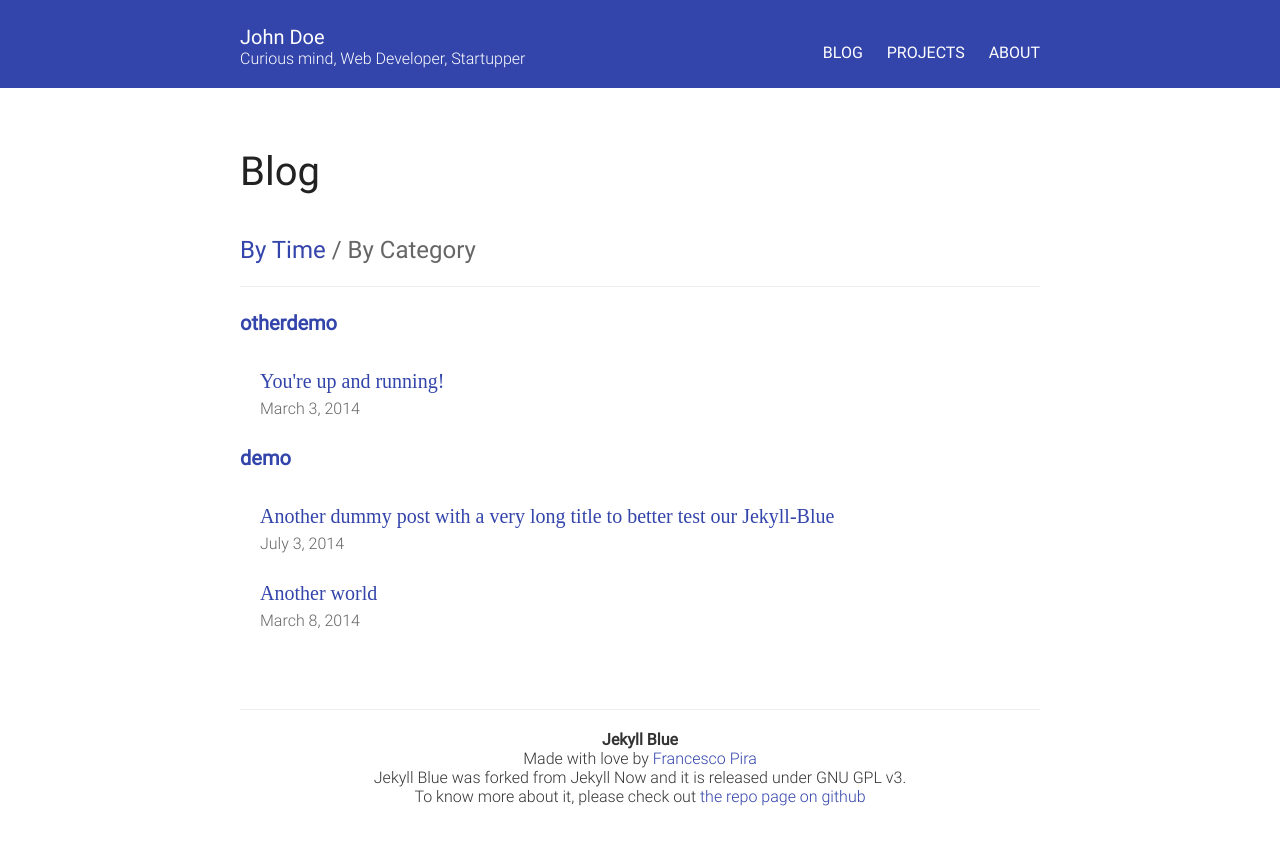
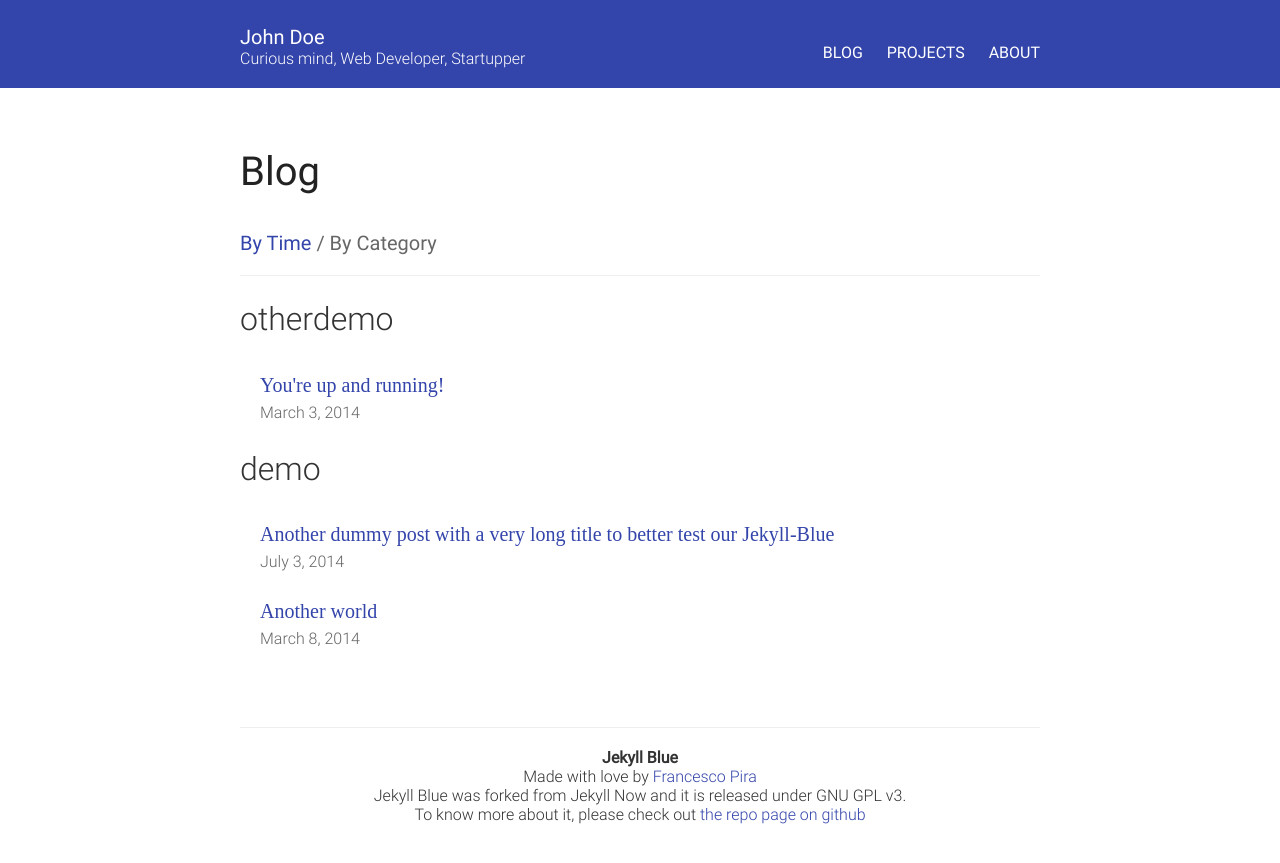
Before and after one commit to pirafrank/Jekyll-Blue, a Jekyll site: the page built from pages/categories.html, in a window 1280 px wide. Shown: the top 863 px of the page. Built offline with Jekyll 4.4.1, drawn with Linux system fonts in a browser that asks for light colours; some web fonts are replaced; Markdown is read by kramdown in place of the engine named in the settings.

Commit message:
a few layout improvements for /blog and /by-category pages: smaller text to sort, bigger and clear category name, better mobile layout.

```diff
--- a/pages/blog.html
+++ b/pages/blog.html
@@ -6,11 +6,15 @@ show_title: true
 ---
 
 <div>
-  <h4>By Time / <a href="{{ site.baseurl }}/blog/by-category/">By Category</a></h4>
+  <div class="post-sort">
+    <h5>By Time / <a href="{{ site.baseurl }}/blog/by-category/">By Category</a></h5>
+  </div>
+
   <div class="line-separator"></div>
   <br>
 
   <div>
+
     {% for post in site.posts %}
 
       <div class="post-entry">
--- a/pages/categories.html
+++ b/pages/categories.html
@@ -6,7 +6,9 @@ show_title: true
 ---
 
 <div>
-  <h4><a href="{{ site.baseurl }}/blog">By Time</a> / By Category</h5>
+  <div class="post-sort">
+    <h5><a href="{{ site.baseurl }}/blog">By Time</a> / By Category</h5>
+  </div>
   <div class="line-separator"></div>
   <br>
 
@@ -14,7 +16,7 @@ show_title: true
 
     {% for category in site.categories %}
       <div id="{{ category | first }}">
-        <a name="{{ category | first }}"><b>{{ category | first }}</b></a>
+        <span style="font-size: 32px;">{{ category | first }}</span>
           {% for posts in category %}
             {% for post in posts %}
               <div class="post-entry">
--- a/style.scss
+++ b/style.scss
@@ -71,6 +71,11 @@ h3 {
 
 h4 {
   font-size: 24px;
+  color: $gray;
+}
+
+h5 {
+  font-size: 20px;
   color: $gray;
 }
 
@@ -394,13 +399,6 @@ nav { // edit this to change navbar appearance
   }
 }
 
-.wrapper-footer {
-  margin-top: 50px;
-  //border-top: 1px solid #ddd; // original ugly stuff
-  //border-bottom: 1px solid #ddd; // original ugly stuff
-  //background-color: $lightGray; // original ugly stuff
-}
-
 .line-separator{
   height:1px;
   //background: $darkGray;
@@ -408,10 +406,21 @@ nav { // edit this to change navbar appearance
 }
 
 
-// css for /blog and /categories
+// CSS for /blog and /by-category pages
+.post-sort {
+  @include mobile {
+    text-align: center;
+  }
+}
+
 .post-entry {
   padding: 0em 0em 1.4em;
   margin-left: 1em;
+
+    @include mobile {
+      //text-align: center;
+      margin-left: 0em;
+    }
 }
 
 .post-link {
@@ -438,6 +447,13 @@ nav { // edit this to change navbar appearance
 
 
 // FOOTER CSS
+.wrapper-footer {
+  margin-top: 50px;
+  //border-top: 1px solid #ddd; // original ugly stuff
+  //border-bottom: 1px solid #ddd; // original ugly stuff
+  //background-color: $lightGray; // original ugly stuff
+}
+
 footer {
   font-size: 16px;
   line-height: 1.2;
```
